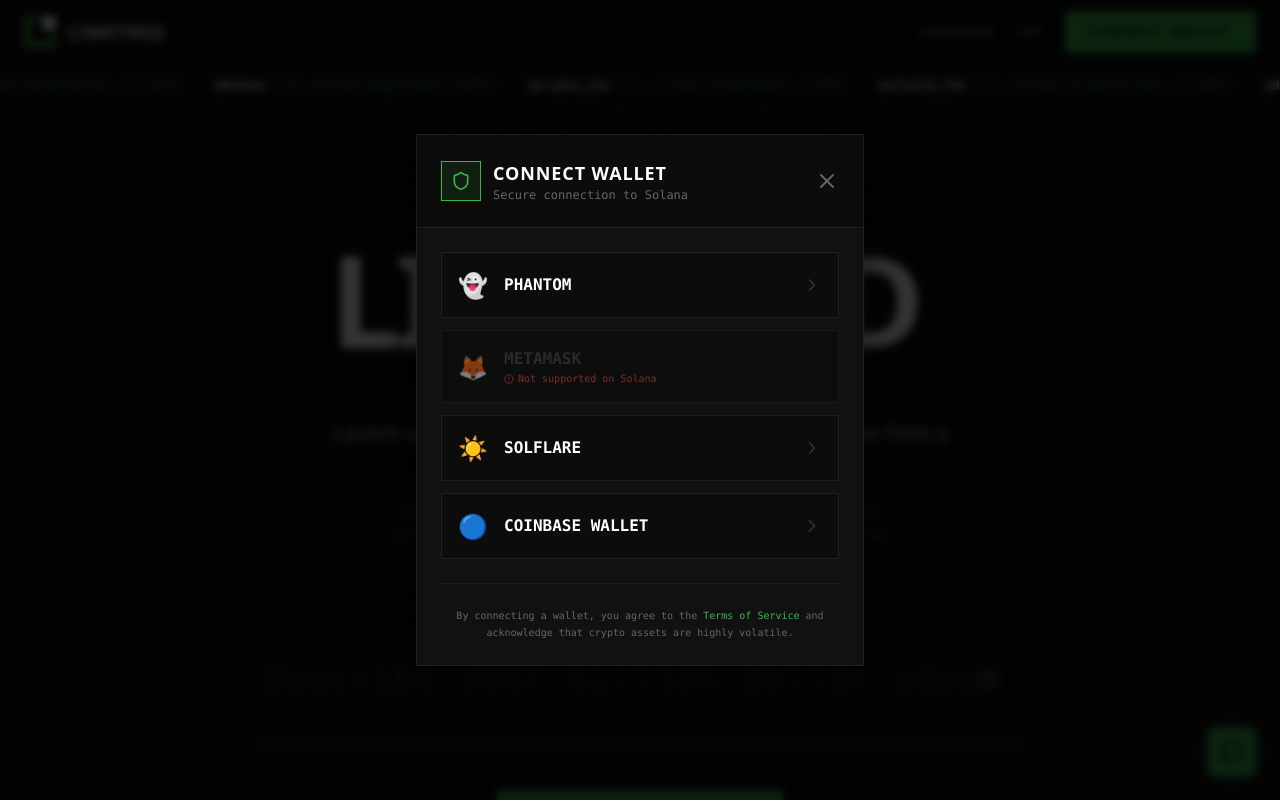
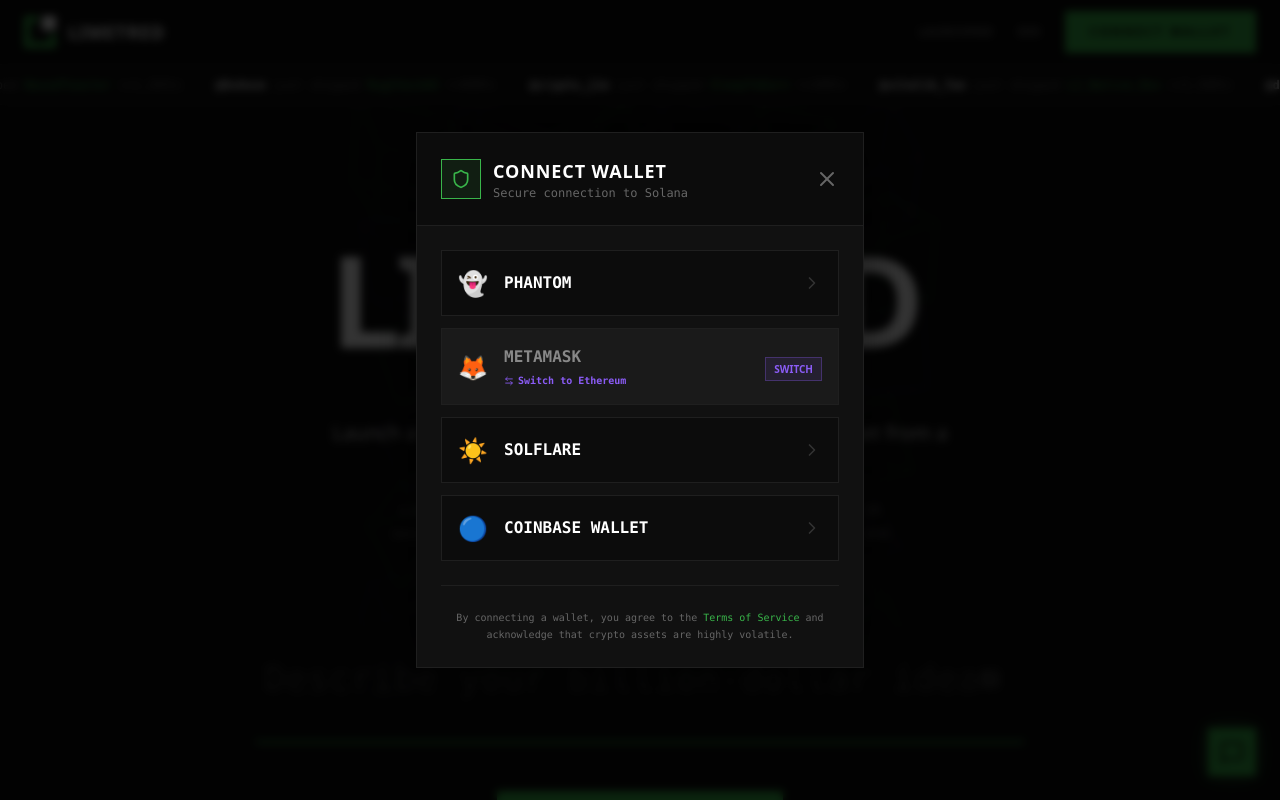
Before and after one commit to abrahamenoch170/limtred3, a React (Vite) app: page / in a window 1280 px wide. Both pictures are taken after a click on the button "CONNECT WALLET". Built offline with nearby package versions, Linux system fonts and the light colour scheme.

Commit message:
feat: Add chain switching to wallet modal
Introduces functionality for users to switch chains directly from the wallet connection modal. This enhances user experience by allowing seamless network changes without leaving the modal.

```diff
--- a/App.tsx
+++ b/App.tsx
@@ -257,6 +257,7 @@ export default function App() {
         onClose={() => setShowConnectModal(false)}
         onConnect={handleConnectWallet}
         currentChain={currentChain}
+        onSwitchChain={handleChainChange}
       />
     </main>
   );
--- a/components/WalletConnectModal.tsx
+++ b/components/WalletConnectModal.tsx
@@ -1,6 +1,6 @@
 import React, { useState } from 'react';
 import { motion, AnimatePresence } from 'framer-motion';
-import { X, Shield, ChevronRight, Loader2, AlertCircle } from 'lucide-react';
+import { X, Shield, ChevronRight, Loader2, ArrowLeftRight } from 'lucide-react';
 import { ChainId } from '../types';
 import { CHAINS } from '../constants';
 
@@ -9,6 +9,7 @@ interface WalletConnectModalProps {
   onClose: () => void;
   onConnect: (provider: string) => void;
   currentChain: ChainId;
+  onSwitchChain: (chain: ChainId) => void;
 }
 
 const WALLETS = [
@@ -18,7 +19,7 @@ const WALLETS = [
   { id: 'coinbase', name: 'Coinbase Wallet', icon: '🔵', color: '#0052FF', chains: ['ETH', 'BASE', 'SOL'] },
 ];
 
-const WalletConnectModal: React.FC<WalletConnectModalProps> = ({ isOpen, onClose, onConnect, currentChain }) => {
+const WalletConnectModal: React.FC<WalletConnectModalProps> = ({ isOpen, onClose, onConnect, currentChain, onSwitchChain }) => {
   const [connecting, setConnecting] = useState<string | null>(null);
 
   const handleWalletClick = (walletId: string) => {
@@ -28,6 +29,12 @@ const WalletConnectModal: React.FC<WalletConnectModalProps> = ({ isOpen, onClose
       onConnect(walletId);
       setConnecting(null);
     }, 1500);
+  };
+
+  const handleSwitchAndConnect = (walletId: string, targetChain: ChainId) => {
+    onSwitchChain(targetChain);
+    // Optional: Auto-connect after switch could be implemented here,
+    // but typically switching network is the primary action first.
   };
 
   const activeChainConfig = CHAINS[currentChain];
@@ -65,26 +72,36 @@ const WalletConnectModal: React.FC<WalletConnectModalProps> = ({ isOpen, onClose
                   const isSupported = wallet.chains.includes(currentChain);
                   const isConnecting = connecting === wallet.id;
 
+                  // If not supported, suggest the first supported chain
+                  const targetChainId = !isSupported ? wallet.chains[0] as ChainId : null;
+                  const targetChainName = targetChainId ? CHAINS[targetChainId]?.name : '';
+
                   return (
                     <button
                       key={wallet.id}
-                      onClick={() => isSupported && handleWalletClick(wallet.id)}
-                      disabled={!isSupported || connecting !== null}
+                      onClick={() => {
+                        if (isSupported) {
+                            handleWalletClick(wallet.id);
+                        } else if (targetChainId) {
+                            handleSwitchAndConnect(wallet.id, targetChainId);
+                        }
+                      }}
+                      disabled={connecting !== null}
                       className={`w-full flex items-center justify-between p-4 border transition-all duration-200 group relative overflow-hidden ${
                         isSupported
                           ? 'bg-[#0c0c0c] border-[#1f1f1f] hover:border-[#39b54a] hover:bg-[#1a1a1a] cursor-pointer'
-                          : 'bg-[#0a0a0a] border-[#1f1f1f] opacity-50 cursor-not-allowed'
+                          : 'bg-[#1a1a1a] border-[#1f1f1f] hover:border-[#8b5cf6] cursor-pointer'
                       }`}
                     >
                       <div className="flex items-center gap-4 relative z-10">
                         <span className="text-2xl">{wallet.icon}</span>
                         <div className="text-left">
-                          <div className={`font-bold font-mono uppercase ${isSupported ? 'text-white' : 'text-[#444]'}`}>
+                          <div className={`font-bold font-mono uppercase ${isSupported ? 'text-white' : 'text-[#888]'}`}>
                             {wallet.name}
                           </div>
-                          {!isSupported && (
-                            <div className="text-[10px] text-red-500 font-mono flex items-center gap-1">
-                              <AlertCircle size={10} /> Not supported on {activeChainConfig.name}
+                          {!isSupported && targetChainId && (
+                            <div className="text-[10px] text-[#8b5cf6] font-mono flex items-center gap-1 font-bold mt-1">
+                              <ArrowLeftRight size={10} /> Switch to {targetChainName}
                             </div>
                           )}
                         </div>
@@ -93,8 +110,12 @@ const WalletConnectModal: React.FC<WalletConnectModalProps> = ({ isOpen, onClose
                       <div className="relative z-10">
                         {isConnecting ? (
                           <Loader2 className="animate-spin text-[#39b54a]" size={20} />
-                        ) : isSupported && (
+                        ) : isSupported ? (
                           <ChevronRight className="text-[#333] group-hover:text-[#39b54a] transition-colors" size={20} />
+                        ) : (
+                          <span className="bg-[#8b5cf6]/10 text-[#8b5cf6] text-[10px] px-2 py-1 rounded-none border border-[#8b5cf6]/30 uppercase font-bold group-hover:bg-[#8b5cf6] group-hover:text-black transition-colors">
+                              Switch
+                          </span>
                         )}
                       </div>
 
```
